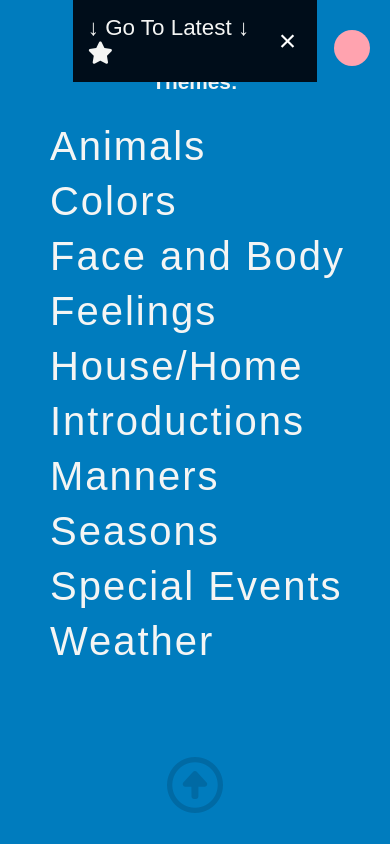
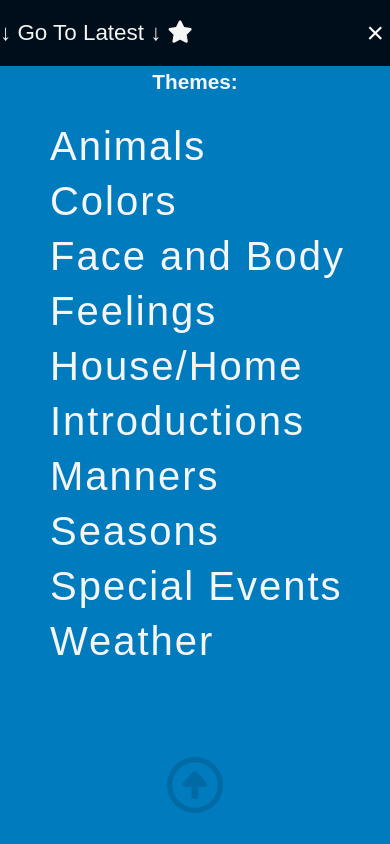
Before and after one commit to arpear/CPs, a plain HTML site: page index.html in a window 390 px wide. Shown: the top 844 px of the page. Drawn offline with Linux system fonts and the light colour scheme; a web font is replaced by a local one.

Commit message:
mobile update

```diff
--- a/style.css
+++ b/style.css
@@ -812,4 +812,27 @@ nav ul li a:hover {
         border-radius: 5px; /* Optional: Smooth corners */
         box-shadow: none; /* Optional: Simplify style by removing shadows */
     }
+
+    .latest-banner {
+        position: fixed;
+        top: 0;
+        left: 10;
+        width: 100%;
+        background-color: var(--color7); /* Blue color, change as needed */
+        color: var(--color1);
+        padding: 15px;
+        z-index: 1000; /* Ensure it's above other content */
+        display: flex;
+        justify-content: space-between;
+        align-items: center;
+    }
+
+    .close-banner {
+        background: none;
+        border: none;
+        color: white;
+        font-size: 30px;
+        cursor: pointer;
+    }
+
 }
```
